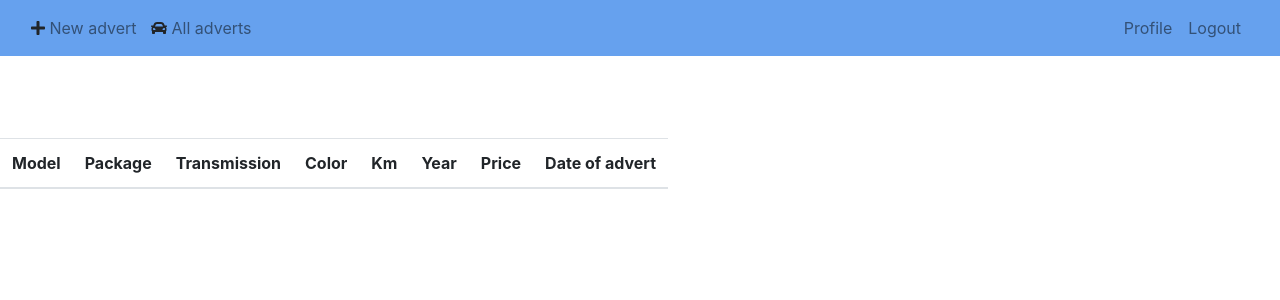
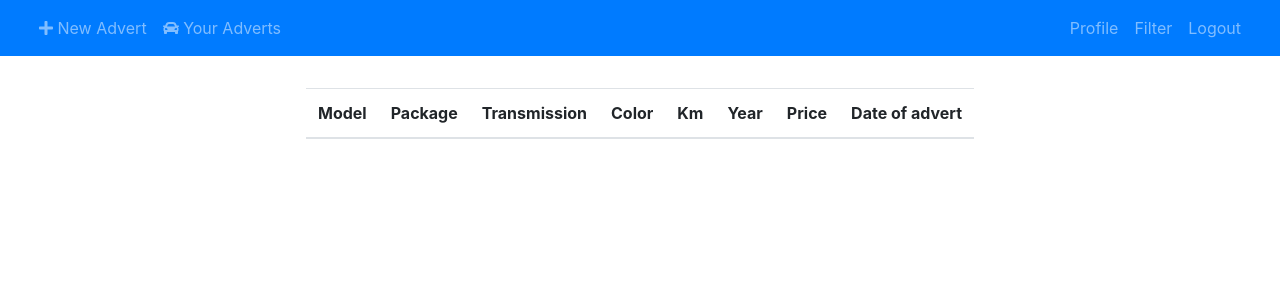
Before and after one commit to Bil-372-Proje-8-Organization/Bil372_Proje_8, a Flask app: template templates/sellers_adverts.html in a window 1280 px wide. Shown: the top 300 px of the page. Run offline with Flask 2, Linux system fonts and the light colour scheme; the template is opened without the code that fills it, so the values that code supplies are empty; parts of the project's set-up code (start-up, migrations or seed data) failed here and were passed over; some libraries are stand-ins or nearby versions.

Commit message:
Important front-end updates made on sellers_adverts.html

```diff
--- a/templates/sellers_adverts.html
+++ b/templates/sellers_adverts.html
@@ -3,13 +3,15 @@
     <title> Home </title>
     <style>
         .error {
-        font-size:18px;
-        color:#cc0000;
-        margin-top:30px
+            font-size: 18px;
+            color: #cc0000;
+            margin-top: 30px
         }
+
         td {
             text-align: center;
         }
+
         th {
             text-align: center;
         }
@@ -21,52 +23,9 @@
 
 {% endblock %}
 {% block body %}
-    <!-- Flash error messages -->
-    {% with messages = get_flashed_messages() %}
-    {% if messages %}
-        <p class="error text-center">{{ messages[0] }}</p>
-    {% endif %}
-    {% endwith %}
-            <!-- Nav bar start -->
-            <nav class="navbar navbar-expand-sm navbar-light fixed-top" style="background-color: #66a1ee">
-                <div class="container-fluid">
-                    <div  class="cursor-pointer">
-                        <!-- Add a new ad -->
-                        <i class="fas fa-plus"></i>
-                        <a href="#" style="color: #335177"><span>New advert</span></a>
-                        <button class="navbar-toggler" type="button" data-toggle="collapse" data-target="#navbarSupportedContent" aria-controls="navbarSupportedContent" aria-expanded="false" aria-label="Toggle navigation">
-                            <span class="navbar-toggler-icon"></span>
-                        </button>
-
-                        <!-- User's own ads -->
-                        <i class="fas fa-car" style="margin-left:10px;"></i>
-                        <a href="{{url_for('home')}}" style="color: #335177"><span>All adverts</span></a>
-                        <button class="navbar-toggler" type="button" data-toggle="collapse" data-target="#navbarSupportedContent" aria-controls="navbarSupportedContent" aria-expanded="false" aria-label="Toggle navigation">
-                            <span class="navbar-toggler-icon"></span>
-                        </button>
-
-                    </div>
-
-                    <div class="collapse navbar-collapse">
-                        <ul class="navbar-nav ml-auto">
-                            <!-- Go to the profile page -->
-                            <li class="nav-item">
-                                <a  class="nav-link" href="{{ url_for('profile') }}"><span style="color: #335177">Profile</span></a>
-                            </li>
-
-                            <!-- Logout -->
-                            <li class="nav-item">
-                                <a  class="nav-link" href="{{ url_for('logout') }}"><span style="color: #335177">Logout</span></a>
-                            </li>
-                        </ul>
-                    </div>
-                </div>
-            </nav>
-            <!-- Nav bar end -->
-
     <!-- Main section start -->
-            <div >
-                <table class="table table-hover" style="margin-top:50px;">
+    <div style="margin: 0 auto">
+        <table class="table table-hover">
             <thead>
             <tr>
                 <th scope="col">Model</th>
@@ -83,32 +42,33 @@
             </tr>
             </thead>
             <tbody>
-                    {%for advert in adverts%}
+            {% for advert in adverts %}
                 <tr>
 
-                        {%for vehicle in vehicles%}
-                          {%if advert.vehicle_no == vehicle.vehicle_no%}
-                            <td>{{vehicle.brand_model}}</td>
-                            <td>{{vehicle.package}}</td>
-                            <td>{{vehicle.transmission}}</td>
+                    {% for vehicle in vehicles %}
+                        {% if advert.vehicle_no == vehicle.vehicle_no %}
+                            <td>{{ vehicle.brand_model }}</td>
+                            <td>{{ vehicle.package }}</td>
+                            <td>{{ vehicle.transmission }}</td>
 
-                            <td>{{advert.color}}</td>
-                            <td>{{advert.km}}</td>
-                            <td>{{vehicle.year}}</td>
+                            <td>{{ advert.color }}</td>
+                            <td>{{ advert.km }}</td>
+                            <td>{{ vehicle.year }}</td>
 
 
-                            <td>{{advert.seller_price}}</td>
+                            <td>{{ advert.seller_price }}</td>
 
-                            <td>{{advert.ad_date}}</td>
+                            <td>{{ advert.ad_date }}</td>
 
                             <td class="align-middle">
-                              <a href="{{ url_for('detailsAdvert',id=advert.ad_no) }}" class="btn btn-info" >Click For Details</a>
+                                <a href="{{ url_for('detailsAdvert',id=advert.ad_no) }}" class="btn btn-info">Click For
+                                    Details</a>
                             </td>
 
-                          {%endif%}
-                        {%endfor%}
+                        {% endif %}
+                    {% endfor %}
                 </tr>
-                    {%endfor%}
+            {% endfor %}
             </tbody>
         </table>
 
```
Lines whose indentation alone changed are shown as unchanged.
